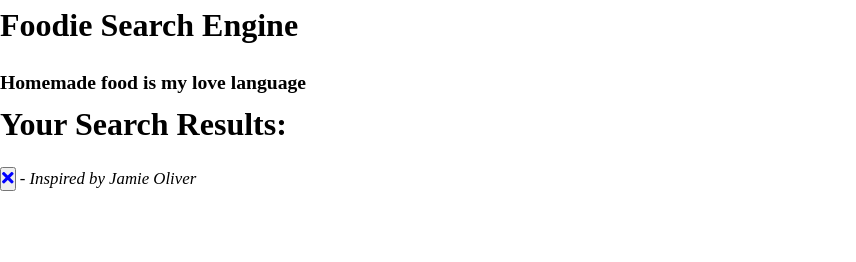
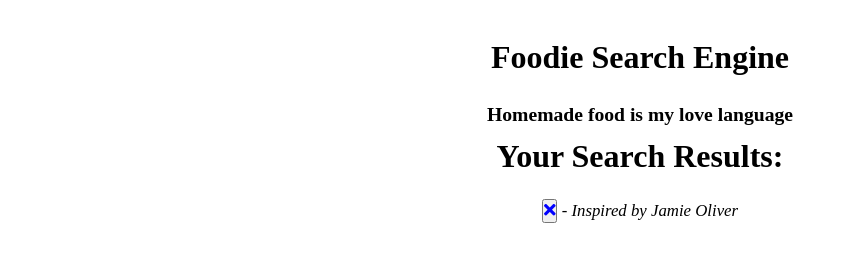
Before and after one commit to 1TracyK/foodieSearchEngine, a plain HTML site: page index.html in a window 1280 px wide. Shown: the whole page, without its empty margins (0-856 px from the left). Drawn offline with Linux system fonts and the light colour scheme.

Commit message:
10 commit

```diff
--- a/style.css
+++ b/style.css
@@ -32,3 +32,14 @@ body{
     font-size: 2rem;
     margin-bottom: 1rem;
 }
+
+.container{
+    min-height: 100vh;
+}
+.meal-wrapper{
+    max-width: 1280px;
+    margin: 0 auto;
+    padding: 2rem;
+    background: #fff;
+    text-align: center;
+}
```
